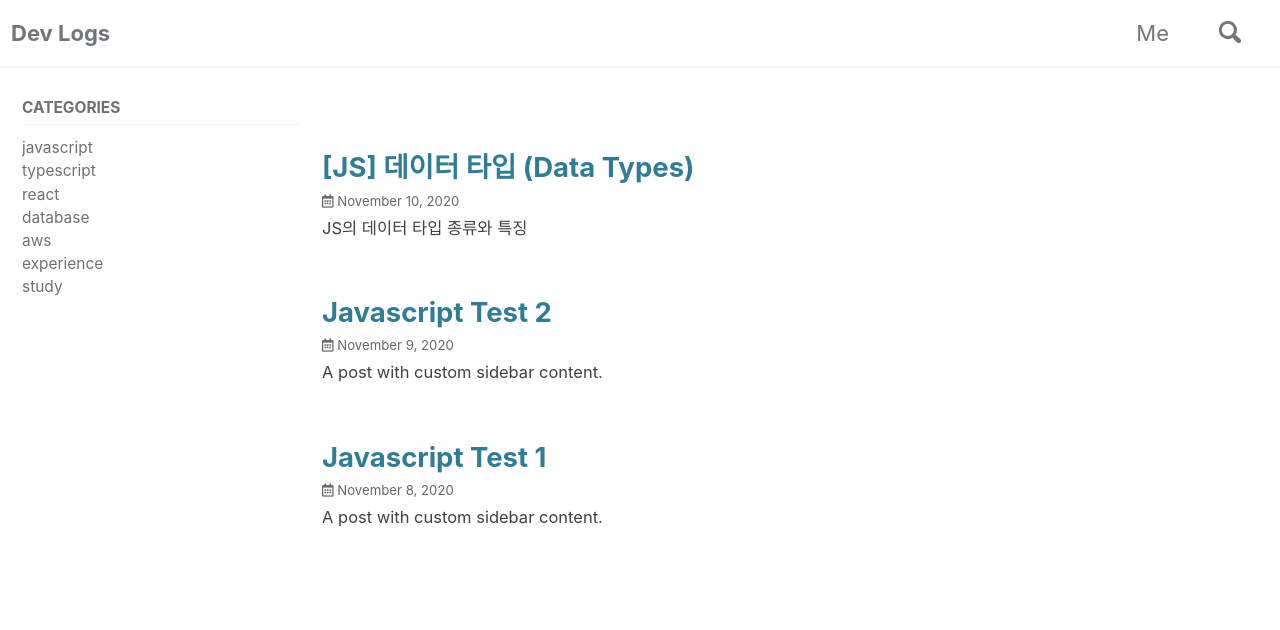
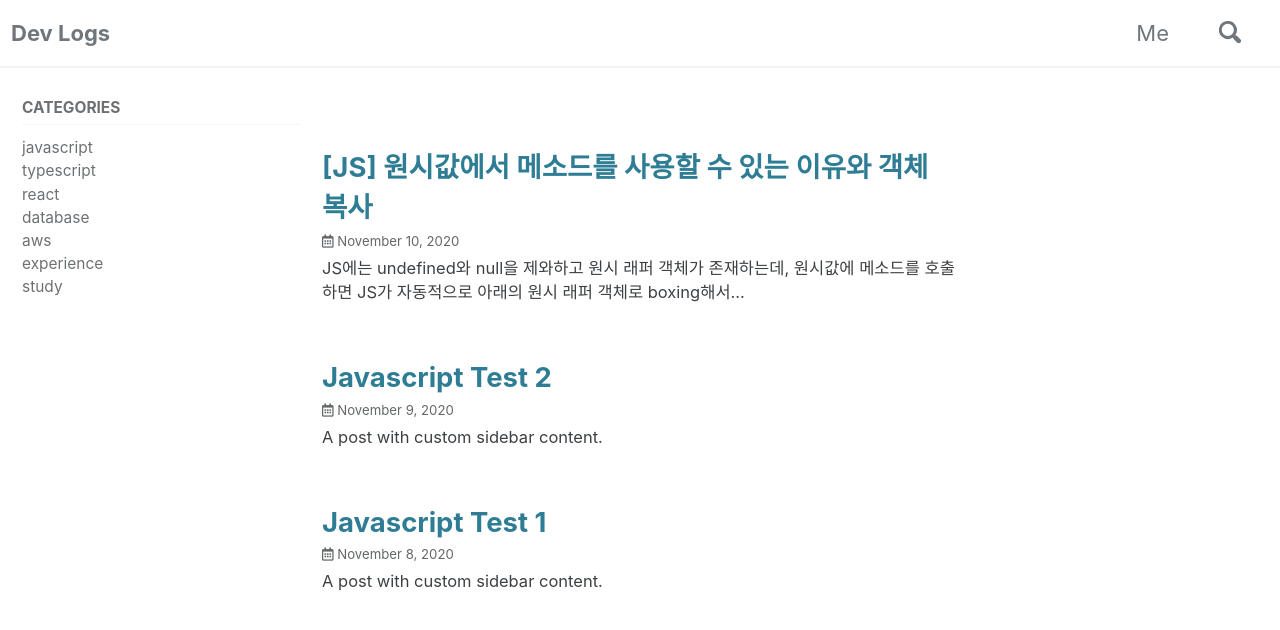
Before and after one commit to MincheolC/MincheolC.github.io, a Jekyll site: the page built from index.html, in a window 1280 px wide. Shown: the top 630 px of the page. Built offline with Jekyll 4.4.1, drawn with Linux system fonts in a browser that asks for light colours; cached includes are drawn as plain includes; the list of posts is cut into pages by our own code.

Commit message:
fix: js primitive, object & copy

````diff
--- a/_posts/2020-11-10-js-value-copy.md
+++ b/_posts/2020-11-10-js-value-copy.md
@@ -1,6 +1,6 @@
 ---
-title: '[JS] 데이터 타입 (Data Types)'
-excerpt: 'JS의 데이터 타입 종류와 특징'
+title: '[JS] 원시값에서 메소드를 사용할 수 있는 이유와 객체 복사'
+excerpt: 'JS에는 undefined와 null을 제와하고 원시 래퍼 객체가 존재하는데, 원시값에 메소드를 호출하면 JS가 자동적으로 아래의 원시 래퍼 객체로 boxing해서...'
 categories:
   - javascript
 ---
@@ -38,7 +38,7 @@ console.log(one); // 1
 console.log(num); // 2
 ```
 
-**Q.** 분명 원시 자료형은 객체가 아니고 메서드도 가지지 않는다 했는데 왜 메소드를 사용할 수 있지?
+**Q. 분명 원시 자료형은 객체가 아니고 메서드도 가지지 않는다 했는데 왜 메소드를 사용할 수 있지?**
 
 JS에는 undefined와 null을 제와하고 원시 래퍼 객체가 존재하는데, 원시값에 메소드를 호출하면 JS가 자동적으로 아래의 원시 래퍼 객체로 boxing해서 해당 객체에 구현되어있는 메소드를 호출해주기 때문입니다.
 
````
